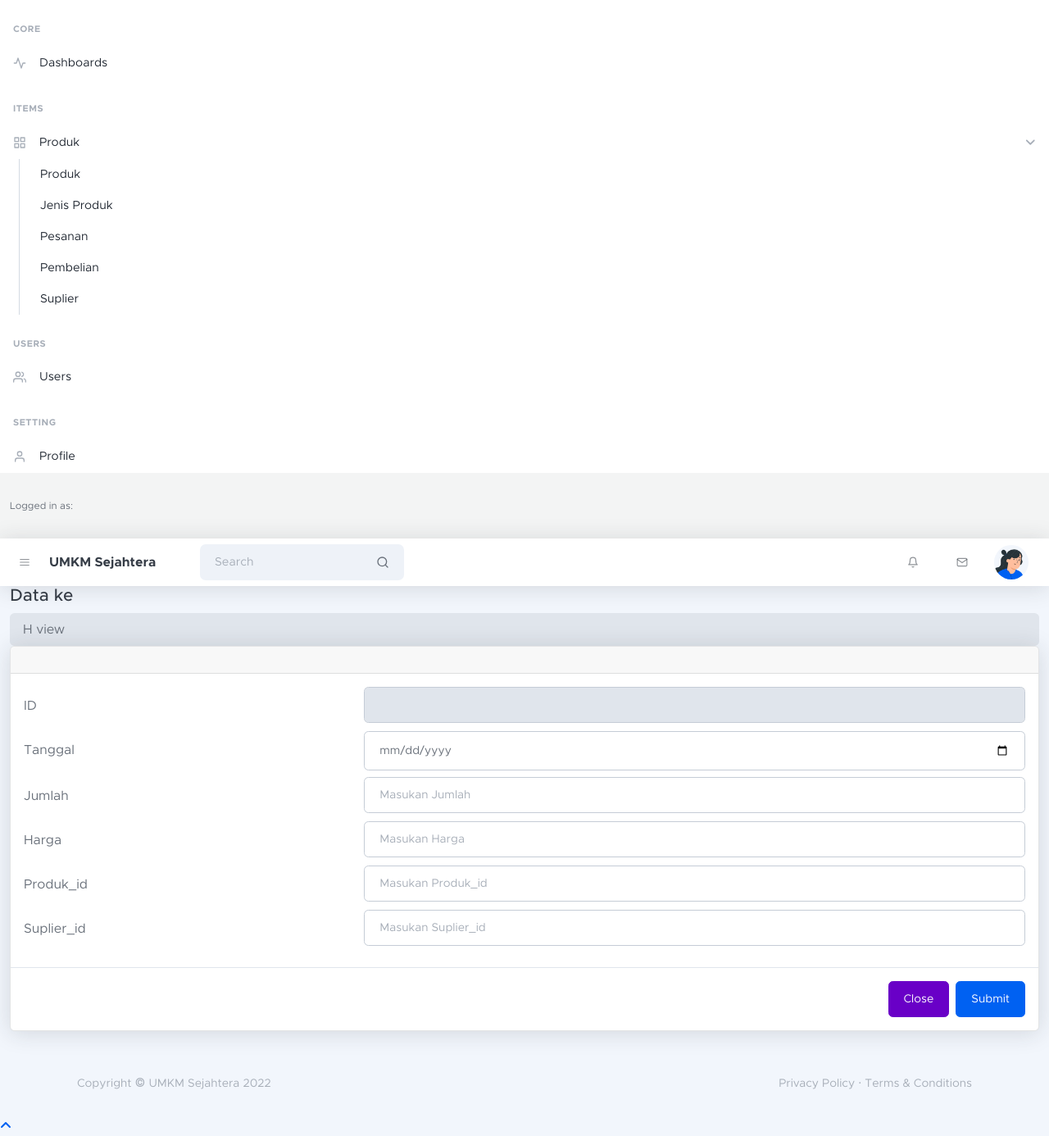
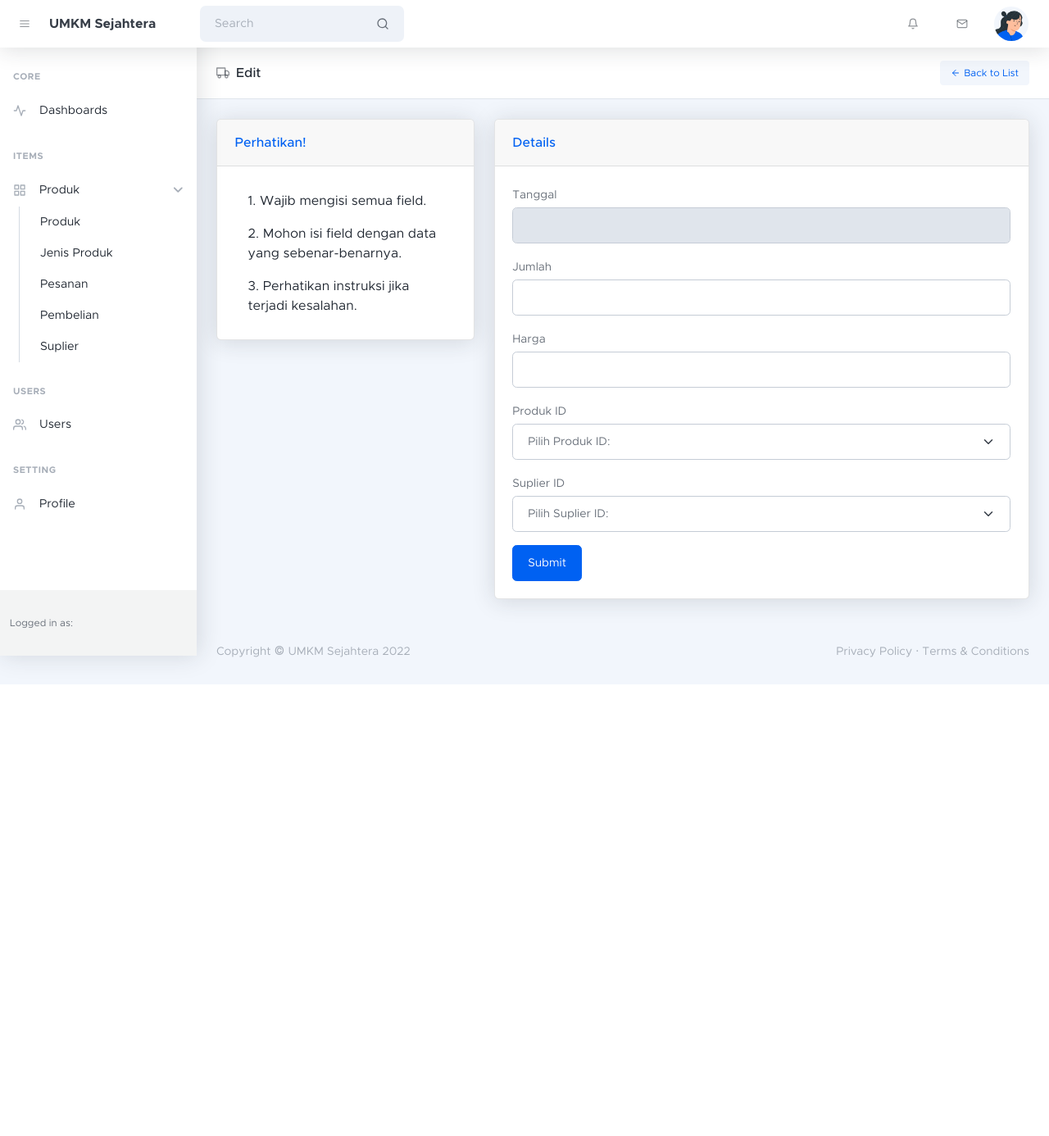
Before and after one commit to fakhirula/ci-umkm, a CodeIgniter app: the page made by application/views/admin/pembelian/edit.php in a window 1280 px wide. Shown: the whole page at 82% size. After the commit the page ends 835 px from the top, so only its background shows below. Run offline with CodeIgniter, Linux system fonts and the light colour scheme; data that the repository does not hold is empty; some libraries are stand-ins or nearby versions.

Commit message:
Repair and Improve function

```diff
--- a/application/views/admin/pembelian/edit.php
+++ b/application/views/admin/pembelian/edit.php
@@ -5,113 +5,124 @@
     <?php $this->load->view("templates/head.php") ?>
 </head>
 
-<body id="page-top">
+<body class="nav-fixed">
 
-    <!-- Page Wrapper -->
-    <div id="wrapper">
+    <!-- Navbar -->
+    <?php $this->load->view("admin/_partials/navbar.php") ?>
+
+    <div id="layoutSidenav">
 
         <!-- Sidebar -->
         <?php $this->load->view("admin/_partials/sidebar.php") ?>
-        <!-- End of Sidebar -->
-
-        <!-- Content Wrapper -->
-        <div id="content-wrapper" class="d-flex flex-column">
-
-            <!-- Main Content -->
-            <div id="content">
-
-                <!-- Topbar -->
-                <?php $this->load->view("admin/_partials/navbar.php") ?>
-                <!-- End of Topbar -->
-
-                <!-- Begin Page Content -->
-                <div class="container-fluid">
-
-                    <!-- Page Heading -->
-                    <h1 class="h3 mb-2 text-gray-800"><?= "Data ke " . ucfirst($this->uri->segment(4)) ?></h1>
-
-                    <!-- Breadcrumb -->
-                    <?php $this->load->view("admin/_partials/breadcrumb.php") ?>
-
-                    <!-- Smart Alert -->
-                    <?php $this->load->view("templates/smart-alert.php") ?>
-
-                    <!-- DataTales Example -->
-                    <div class="card shadow mb-4">
-                        <div class="card-header py-3">
-                        </div>
-                        <form action="" method="POST">
-                            <div class="modal-body">
-                                <input type="hidden" name="<?= $this->security->get_csrf_token_name(); ?>" value="<?= $this->security->get_csrf_hash(); ?>">
-                                <div class="form-group mb-2 row">
-                                    <label for="id" class="col-4 col-form-label">ID</label>
-                                    <div class="col-8">
-                                        <input id="id" value="<?= $pembelian->id ?>" name="id" type="number" class="form-control" readonly>
-                                    </div>
+        <div id="layoutSidenav_content">
+            <main>
+                <header class="page-header page-header-compact page-header-light border-bottom bg-white mb-3">
+                    <div class="container-fluid px-4">
+                        <div class="page-header-content">
+                            <div class="row align-items-center justify-content-between pt-3">
+                                <div class="col-auto mb-3">
+                                    <h1 class="page-header-title">
+                                        <div class="page-header-icon"><i data-feather="truck"></i></div>
+                                        <?= "Edit " . str_replace("_", " ", ucfirst($this->uri->segment(2))) ?>
+                                    </h1>
                                 </div>
-                                <div class="form-group mb-2 row">
-                                    <label for="tanggal" class="col-4 col-form-label">Tanggal</label>
-                                    <div class="col-8">
-                                        <input id="tanggal" value="<?= $pembelian->tanggal ?>" placeholder="Masukan Tanggal" name="tanggal" type="date" class="form-control">
-                                    </div>
-                                </div>
-                                <div class="form-group mb-2 row">
-                                    <label for="jumlah" class="col-4 col-form-label">Jumlah</label>
-                                    <div class="col-8">
-                                        <input id="jumlah" value="<?= $pembelian->jumlah ?>" placeholder="Masukan Jumlah" name="jumlah" type="number" class="form-control">
-                                    </div>
-                                </div>
-                                <div class="form-group mb-2 row">
-                                    <label for="harga" class="col-4 col-form-label">Harga</label>
-                                    <div class="col-8">
-                                        <input id="harga" value="<?= $pembelian->harga ?>" placeholder="Masukan Harga" name="harga" type="number" class="form-control">
-                                    </div>
-                                </div>
-                                <div class="form-group mb-2 row">
-                                    <label for="produk_id" class="col-4 col-form-label">Produk_id</label>
-                                    <div class="col-8">
-                                        <input id="produk_id" value="<?= $pembelian->produk_id ?>" placeholder="Masukan Produk_id" name="produk_id" type="number" class="form-control">
-                                    </div>
-                                </div>
-                                <div class="form-group mb-2 row">
-                                    <label for="suplier_id" class="col-4 col-form-label">Suplier_id</label>
-                                    <div class="col-8">
-                                        <input id="suplier_id" value="<?= $pembelian->suplier_id ?>" placeholder="Masukan Suplier_id" name="suplier_id" type="number" class="form-control">
-                                    </div>
+                                <div class="col-12 col-xl-auto mb-3">
+                                    <a class="btn btn-sm btn-light text-primary" href="<?= base_url('admin/' . $this->uri->segment(2)) ?>">
+                                        <i class="me-1" data-feather="arrow-left"></i>
+                                        <?= "Back to " . str_replace("_", " ", ucfirst($this->uri->segment(2))) . " List" ?>
+                                    </a>
                                 </div>
                             </div>
-                            <div class="modal-footer">
-                                <a href="<?= site_url('admin/pembelian') ?>" type="button" class="btn btn-secondary">Close</a>
-                                <input name="submit" type="submit" class="btn btn-primary">
+                        </div>
+                    </div>
+                </header>
+                <!-- Main page content-->
+                <div class="container-xl px-4 mt-4">
+                    <div class="row">
+                        <div class="col-xl-4">
+                            <!-- Profile picture card-->
+                            <div class="card mb-4 mb-xl-0">
+                                <div class="card-header">Perhatikan!</div>
+                                <div class="card-body">
+                                    <ol class="list-group list-group-numbered">
+                                        <li class="list-group-item border-0">Wajib mengisi semua field.</li>
+                                        <li class="list-group-item border-0">Mohon isi field dengan data yang sebenar-benarnya.</li>
+                                        <li class="list-group-item border-0">Perhatikan instruksi jika terjadi kesalahan.</li>
+                                    </ol>
+                                </div>
                             </div>
-                        </form>
+                        </div>
+                        <div class="col-xl-8">
+                            <div class="card mb-4">
+                                <div class="card-header"><?= str_replace("_", " ", ucfirst($this->uri->segment(2))) . " Details" ?></div>
+                                <div class="card-body">
+                                    <form action="" method="POST">
+                                        <input type="hidden" name="<?= $this->security->get_csrf_token_name(); ?>" value="<?= $this->security->get_csrf_hash(); ?>">
+                                        <input id="id" name="id" type="hidden" value="<?= $pembelian->id ?>" required readonly />
+                                        <div class="mb-3">
+                                            <label class="small mb-1" for="tanggal">Tanggal</label>
+                                            <input class="form-control <?php echo form_error('tanggal') ? 'is-invalid' : '' ?>" id="tanggal" name="tanggal" type="text" value="<?= $pembelian->tanggal ?>" required readonly />
+                                            <div class="invalid-feedback">
+                                                <?php echo form_error('tanggal') ?>
+                                            </div>
+                                        </div>
+                                        <div class="mb-3">
+                                            <label class="small mb-1" for="jumlah">Jumlah</label>
+                                            <input class="form-control <?php echo form_error('jumlah') ? 'is-invalid' : '' ?>" id="jumlah" name="jumlah" type="text" value="<?= $pembelian->jumlah ?>" required />
+                                            <div class="invalid-feedback">
+                                                <?php echo form_error('jumlah') ?>
+                                            </div>
+                                        </div>
+                                        <div class="mb-3">
+                                            <label class="small mb-1" for="harga">Harga</label>
+                                            <input class="form-control <?php echo form_error('harga') ? 'is-invalid' : '' ?>" id="harga" name="harga" type="text" value="<?= $pembelian->harga ?>" required />
+                                            <div class="invalid-feedback">
+                                                <?php echo form_error('harga') ?>
+                                            </div>
+                                        </div>
+                                        <div class="mb-3">
+                                            <label class="small mb-1" for="produk_id">Produk ID</label>
+                                            <select id="produk_id" name="produk_id" class="form-select <?php echo form_error('produk_id') ? 'is-invalid' : '' ?>" aria-label="Default select example">
+                                                <option selected disabled>Pilih Produk ID:</option>
+                                                <?php foreach ($produk as $row) : ?>
+                                                    <option value="<?= $row->id; ?>"><?= $row->nama; ?></option>
+                                                <?php endforeach; ?>
+                                            </select>
+                                            <div class="invalid-feedback">
+                                                <?php echo form_error('produk_id') ?>
+                                            </div>
+                                        </div>
+                                        <div class="mb-3">
+                                            <label class="small mb-1" for="suplier_id">Suplier ID</label>
+                                            <select id="suplier_id" name="suplier_id" class="form-select <?php echo form_error('suplier_id') ? 'is-invalid' : '' ?>" aria-label="Default select example">
+                                                <option selected disabled>Pilih Suplier ID:</option>
+                                                <?php foreach ($suplier as $row) : ?>
+                                                    <option value="<?= $row->id; ?>"><?= $row->nama; ?></option>
+                                                <?php endforeach; ?>
+                                            </select>
+                                            <div class="invalid-feedback">
+                                                <?php echo form_error('suplier_id') ?>
+                                            </div>
+                                        </div>
+                                        <!-- Submit button-->
+                                        <input name="submit" type="submit" class="btn btn-primary">
+                                    </form>
+                                </div>
+                            </div>
+                        </div>
                     </div>
+                </div>
+            </main>
 
-                </div>
-                <!-- /.container-fluid -->
-
-            </div>
-            <!-- End of Main Content -->
+            <!-- Modal -->
+            <?php $this->load->view("admin/pembelian/modal-add.php") ?>
 
             <!-- Footer -->
             <?php $this->load->view("admin/_partials/footer.php") ?>
-            <!-- End of Footer -->
 
         </div>
-        <!-- End of Content Wrapper -->
-
     </div>
-    <!-- End of Page Wrapper -->
-
-    <!-- Scroll to Top Button-->
-    <?php $this->load->view("admin/_partials/scroll_top.php") ?>
-
-    <!-- Logout Modal-->
-    <?php $this->load->view("admin/_partials/logout_modal.php") ?>
-
-    <!-- Bootstrap core JavaScript-->
     <?php $this->load->view("templates/js.php") ?>
-
 </body>
 
 </html>
--- a/application/views/admin/pembelian/modal-add.php
+++ b/application/views/admin/pembelian/modal-add.php
@@ -1,52 +1,49 @@
-<!-- Modal -->
-<div class="modal fade" id="addModal" data-backdrop="static" data-keyboard="false" tabindex="-1" aria-labelledby="jenisprodukLabel" aria-hidden="true">
-    <div class="modal-dialog modal-lg">
+<div class="modal fade" id="addModal" tabindex="-1" role="dialog" aria-labelledby="myLargeModalLabel" aria-hidden="true">
+    <div class="modal-dialog modal-lg" role="document">
         <div class="modal-content">
             <div class="modal-header">
-                <h5 class="modal-title" id="jenisprodukLabel">Tambah data - Modal</h5>
-                <button class="close" type="button" data-dismiss="modal" aria-label="Close">
-                    <span aria-hidden="true">×</span>
-                </button>
+                <h5 class="modal-title"><?= "Add " . str_replace("_", " ", ucfirst($this->uri->segment(2))) ?></h5>
+                <button class="btn-close" type="button" data-bs-dismiss="modal" aria-label="Close"></button>
             </div>
-            <form action="<?= site_url('admin/pembelian/add') ?>" method="POST">
-                <div class="modal-body">
+            <div class="modal-body">
+                <form action="<?= site_url('admin/' . $this->uri->segment(2) . '/add') ?>" method="POST">
                     <input type="hidden" name="<?= $this->security->get_csrf_token_name(); ?>" value="<?= $this->security->get_csrf_hash(); ?>">
-                    <div class="form-group mb-2 row">
-                        <label for="tanggal" class="col-4 col-form-label">Tanggal</label>
-                        <div class="col-8">
-                            <input id="tanggal" placeholder="Masukan tanggal" name="tanggal" type="date" class="form-control">
-                        </div>
+                    <div class="mb-3">
+                        <label class="small mb-1" for="tanggal">Tanggal</label>
+                        <input class="form-control" id="tanggal" name="tanggal" type="date" placeholder="Tanggal" required autofocus />
                     </div>
-                    <div class="form-group mb-2 row">
-                        <label for="jumlah" class="col-4 col-form-label">Jumlah</label>
-                        <div class="col-8">
-                            <input id="jumlah" placeholder="Masukan Jumlah" name="jumlah" type="number" class="form-control">
-                        </div>
+                    <div class="mb-3">
+                        <label class="small mb-1" for="jumlah">Jumlah Pesanan</label>
+                        <input class="form-control" id="jumlah" name="jumlah" type="number" placeholder="Jumlah Pesanan" required autofocus />
                     </div>
-                    <div class="form-group mb-2 row">
-                        <label for="harga" class="col-4 col-form-label">Harga</label>
-                        <div class="col-8">
-                            <input id="harga" placeholder="Masukan Harga" name="harga" type="number" class="form-control">
-                        </div>
+                    <div class="mb-3">
+                        <label class="small mb-1" for="harga">Harga</label>
+                        <input class="form-control" id="harga" name="harga" type="number" placeholder="Harga" required autofocus />
                     </div>
-                    <div class="form-group mb-2 row">
-                        <label for="produk_id" class="col-4 col-form-label">Produk_id</label>
-                        <div class="col-8">
-                            <input id="produk_id" placeholder="Masukan Produk_id" name="produk_id" type="number" class="form-control">
-                        </div>
+                    <div class="mb-3">
+                        <label class="small mb-1" for="produk_id">Produk ID</label>
+                        <select id="produk_id" name="produk_id" class="form-select" aria-label="Default select example">
+                            <option selected disabled>Pilih Produk ID:</option>
+                            <?php foreach ($produk as $row) : ?>
+                                <option value="<?= $row->id; ?>"><?= $row->nama; ?></option>
+                            <?php endforeach; ?>
+                        </select>
                     </div>
-                    <div class="form-group mb-2 row">
-                        <label for="suplier_id" class="col-4 col-form-label">Suplier_id</label>
-                        <div class="col-8">
-                            <input id="suplier_id" placeholder="Masukan Suplier_id" name="suplier_id" type="number" class="form-control">
-                        </div>
+                    <div class="mb-3">
+                        <label class="small mb-1" for="suplier_id">Suplier ID</label>
+                        <select id="suplier_id" name="suplier_id" class="form-select" aria-label="Default select example">
+                            <option selected disabled>Pilih Suplier ID:</option>
+                            <?php foreach ($suplier as $row) : ?>
+                                <option value="<?= $row->id; ?>"><?= $row->nama; ?></option>
+                            <?php endforeach; ?>
+                        </select>
                     </div>
-                </div>
-                <div class="modal-footer">
-                    <button type="button" class="btn btn-secondary" data-dismiss="modal">Close</button>
-                    <input name="submit" type="submit" class="btn btn-primary">
-                </div>
-            </form>
+                    <div class="modal-footer">
+                        <button class="btn btn-transparent-dark" type="button" data-bs-dismiss="modal">Cancel</button>
+                        <input name="submit" type="submit" class="btn btn-primary">
+                    </div>
+                </form>
+            </div>
         </div>
     </div>
 </div>
```
Also changed, not shown: application/controllers/admin/Pembelian.php (+11 -5 lines), application/views/admin/pembelian/index.php (+9 -5 lines), application/views/admin/pembelian/modal-delete.php (deleted, +0 -18 lines), application/views/admin/users/index.php (+12 -5 lines).
